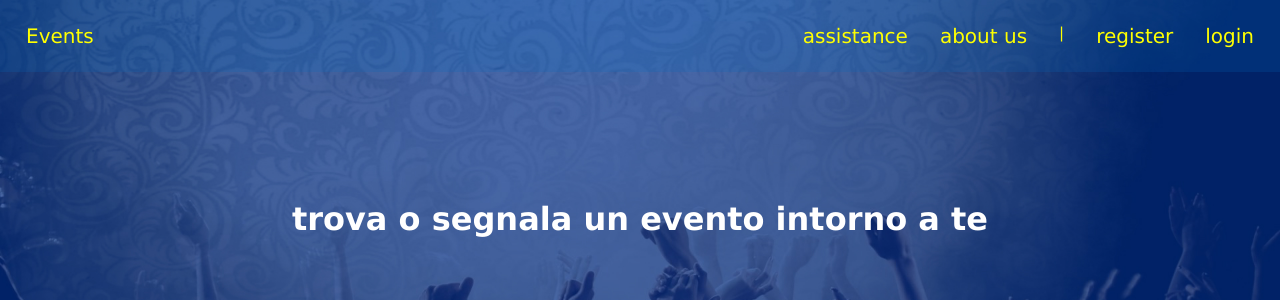
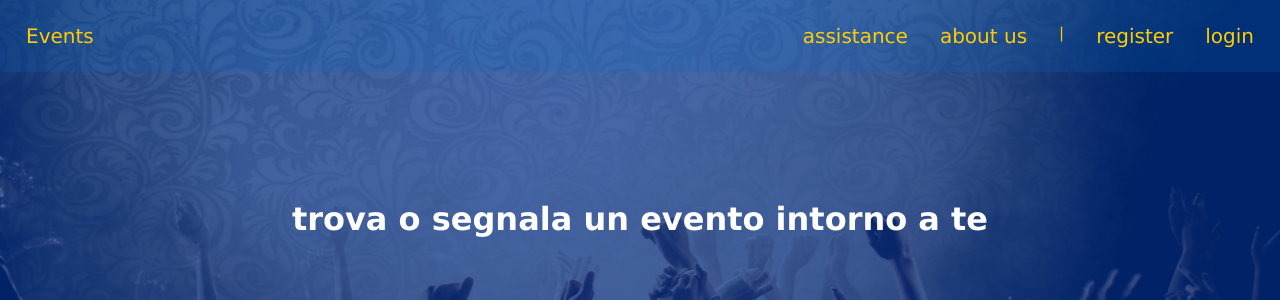
Before and after one commit to AndreaRusconi/PSAW, a PHP site: page /Homepage.html in a window 1280 px wide. Shown: the top 300 px of the page. Run offline with PHP 8.4, Linux system fonts and the light colour scheme.

Commit message:
changed color

```diff
--- a/Homepage.css
+++ b/Homepage.css
@@ -19,7 +19,7 @@ h1{
 
 .other a {
     display: block;
-    color: yellow;
+    color: rgb(255,204,0);
     text-align: center;
     padding: 14px 16px;
     font-size: 20px;
@@ -28,7 +28,7 @@ h1{
 }
 .bar a {
     display: block;
-    color: yellow;
+    color: rgb(255,204,0);
     text-align: center;
     padding: 14px 16px;
     font-size: 15px;
@@ -38,7 +38,7 @@ h1{
 
 .events a {
     display: block;
-    color: yellow;
+    color: rgb(255,204,0);
     text-align: center;
     font-size: 20px;
     padding: 14px 16px;
```
